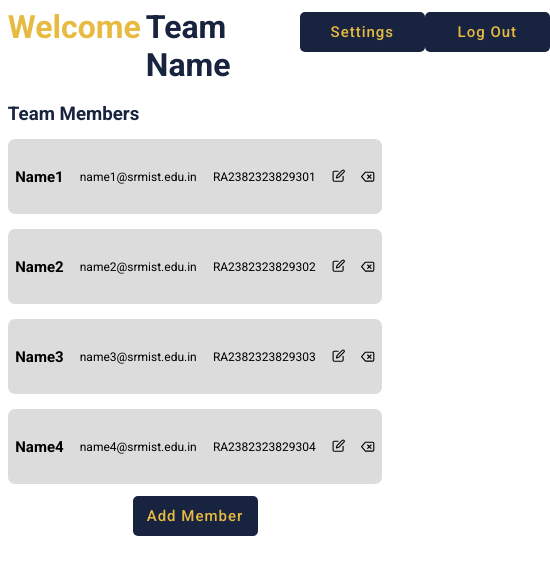
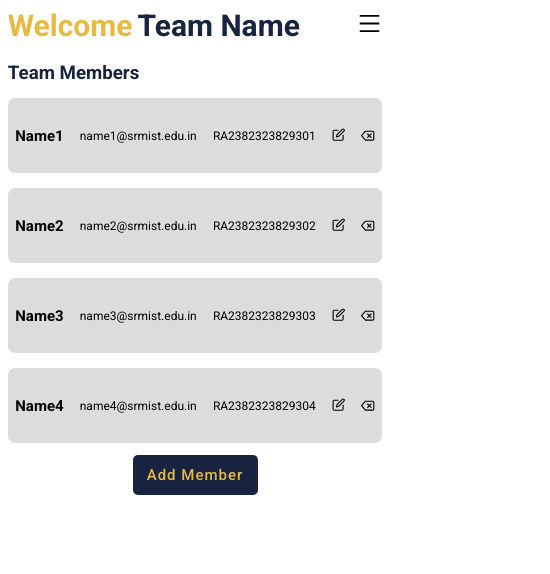
Before and after one commit to CodeChef-SRM/registration-portal, a React (Create React App) app in the folder client/: page /team in a window 390 px wide. Shown: the top 574 px of the page, 550 px wide, since content can reach past the window. Built offline with nearby package versions, Linux system fonts and the light colour scheme; the HTML template or start-up script is replaced by a standard one.

Commit message:
Updated team page navbar

```diff
--- a/client/src/pages/Team/Team.css
+++ b/client/src/pages/Team/Team.css
@@ -1,10 +1,22 @@
 .team-container{
   padding: 2%;
+}
+
+.welcome-navbar-icon{
+  font-size: 25px;
+}
+
+.mob-navbar-toggler-div{
+  display: none;
+}
+.mob-navbar{
+  display: none;
 }
 
 .top{
   display: flex;
   justify-content: space-between;
+  align-items: center;
 }
 .team-container-right{
   width: 50%;
@@ -30,8 +42,26 @@
   margin: 0 auto;
 }
 
-@media only screen and (max-width: 600px){
+@media only screen and (max-width: 760px){
   .welcome-heading{
     text-align: center;
   }
+  .mob-navbar-toggler-div{
+    display: inline;
+  }
+  .mob-navbar{
+    justify-content: space-evenly;
+  }
+  .team-container-left{
+    display: none;
+  }
+  .team-container-right{
+    width: 100%;
+  }
 }
+
+@media only screen and (max-width: 760px){
+  .team-container-right{
+    font-size: 15px;
+  }
+}
--- a/client/src/pages/Team/Team.jsx
+++ b/client/src/pages/Team/Team.jsx
@@ -1,5 +1,7 @@
 import React, { useState} from 'react';
 import { Link } from 'react-router-dom';
+import { GrClose } from "react-icons/gr";
+import { AiOutlineMenu } from "react-icons/ai";
 
 import Heading from "../../components/Heading/Heading";
 import Button from "../../components/Button/Button";
@@ -8,34 +10,50 @@ import welcomePage_data from "../../assets/js/welcome";
 import NewTeamMember from "../../popups/NewTeamMember/NewTeamMember";
 import "./Team.css";
 
-
-// function createList(listData, index){
-//   return <List name={listData.name} email={listData.email} regno={listData.regno}/>
-// }
-
 const Team = () => {
   const [popUp, setState] = useState(false);
   const togglePopUp = () => {
     setState(!popUp);
-    console.log(popUp);
+  }
+
+  const [mobNavbar, showMobNavbar] = useState(false);
+  function setMobNavbar() {
+    showMobNavbar(!mobNavbar);
   }
 
   return (
     <div className="team-container">
       <div className="top">
+
         <div className="team-container-right">
           <h1 className="welcome-heading">Welcome</h1>
           <Heading text="Team Name"/>
+        </div>
+
+        <div className="mob-navbar-toggler-div">
+          <AiOutlineMenu className='welcome-navbar-icon' onClick={setMobNavbar} style={{display: mobNavbar ? "none" : "inline"}}/>
+          <GrClose className='welcome-navbar-icon' onClick={setMobNavbar} style={{display: mobNavbar ? "inline" : "none"}}/>
         </div>
         <div className="team-container-left">
           <Link to="/teamDetails"><Button type="Submit" text="Settings"/></Link>
           <Link to="/home"><Button type="Submit" text="Log Out"/></Link>
         </div>
+
       </div>
+
+      <div className="mob-navbar" style={{display: mobNavbar ? "flex" : "none"}}>
+        <Link to="/teamDetails"><Button type="Submit" text="Settings"/></Link>
+        <Link to="/home"><Button type="Submit" text="Log Out"/></Link>
+      </div>
+
       <h3 className="team-members">Team Members</h3>
+
+      {/* TEAM LIST */}
+
       { welcomePage_data.map((listData, index) => {
         return <List key={index} name={listData.name} email={listData.email} regno={listData.regno}/>
       })}
+
       <Link to="/addMember"><Button onClick={togglePopUp} className="add-member-btn" type="Submit" text="Add Member"/></Link>
 
       {popUp && (
```
